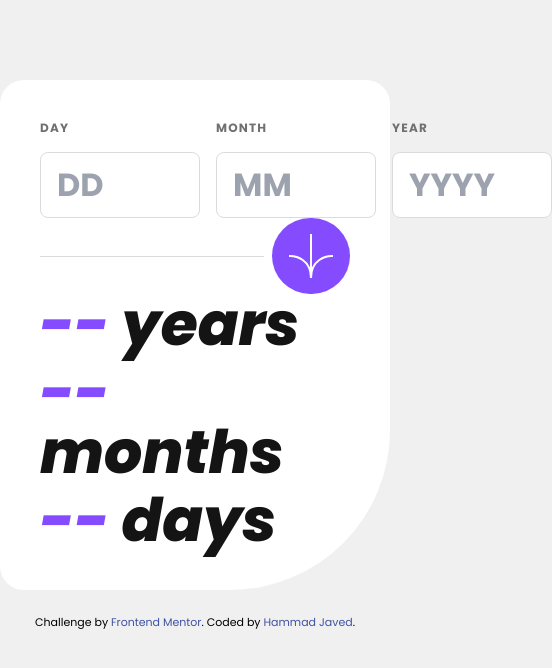
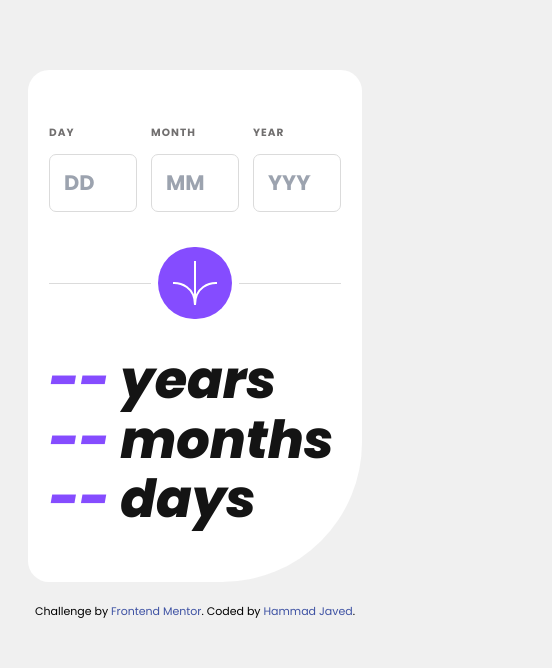
Before and after one commit to hammadxp/AgeCalculatorApp, a website built with Vite: page index.html in a window 390 px wide. Shown: the whole page, 552 px wide, since content can reach past the window. Built offline with nearby package versions, Linux system fonts and the light colour scheme.

Commit message:
making the app responsive

```diff
--- a/index.html
+++ b/index.html
@@ -19,12 +19,14 @@
     <title>Age Calculator App</title>
   </head>
   <body class="bg-is-off-white font-Poppins">
-    <main class="pt-20">
-      <div class="mx-auto max-w-3xl rounded-3xl rounded-br-[10rem] bg-is-white p-10 text-is-off-black">
+    <main class="px-8 pt-16 608px:pt-20">
+      <div
+        class="mx-auto max-w-3xl rounded-3xl rounded-br-[10rem] bg-is-white p-10 pb-12 text-is-off-black 608px:px-6 608px:py-16"
+      >
         <!-- Input -->
 
         <form action="#" id="age-form">
-          <div class="flex gap-4">
+          <div class="grid max-w-lg grid-cols-3 gap-4">
             <div class="flex flex-col gap-4 font-bold">
               <label for="day-input" class="form-label">Day</label>
               <input type="number" placeholder="DD" id="day-input" class="form-input" />
@@ -44,9 +46,10 @@
             </div>
           </div>
 
-          <div class="flex items-center gap-2">
+          <div class="flex items-center gap-2 py-2 608px:py-10">
             <div class="h-[1px] w-full bg-is-light-grey"></div>
             <input type="image" src="/img/icon-arrow.svg" class="form-submit" />
+            <div class="hidden h-[1px] w-full bg-is-light-grey 608px:block"></div>
           </div>
         </form>
 
--- a/src/css/tailwind.css
+++ b/src/css/tailwind.css
@@ -8,7 +8,7 @@
   }
 
   .form-input {
-    @apply w-40 rounded-lg border-[1px] border-is-light-grey px-4 py-2 text-[32px] text-is-smokey-grey;
+    @apply w-full rounded-lg border-[1px] border-is-light-grey px-4 py-2 text-[32px] text-is-smokey-grey 608px:py-4 608px:text-2xl;
   }
 
   .form-invalid-text {
@@ -23,3 +23,9 @@
 *:focus-visible {
   @apply focus:outline-none focus:ring-4 focus:ring-is-primary focus:ring-opacity-80;
 }
+
+@media (max-width: 38em) {
+  html {
+    font-size: 87.5%;
+  }
+}
--- a/tailwind.config.js
+++ b/tailwind.config.js
@@ -14,11 +14,11 @@ module.exports = {
         "is-light-grey": "hsl(0, 0%, 86%)",
         "is-smokey-grey": "hsl(0, 1%, 44%)",
         "is-off-black": "hsl(0, 0%, 8%)",
-
         "is-link": "hsl(228, 45%, 44%)",
       },
     },
     screens: {
+      "608px": { max: "608px" },
       sm: { max: "375px" },
     },
   },
```
